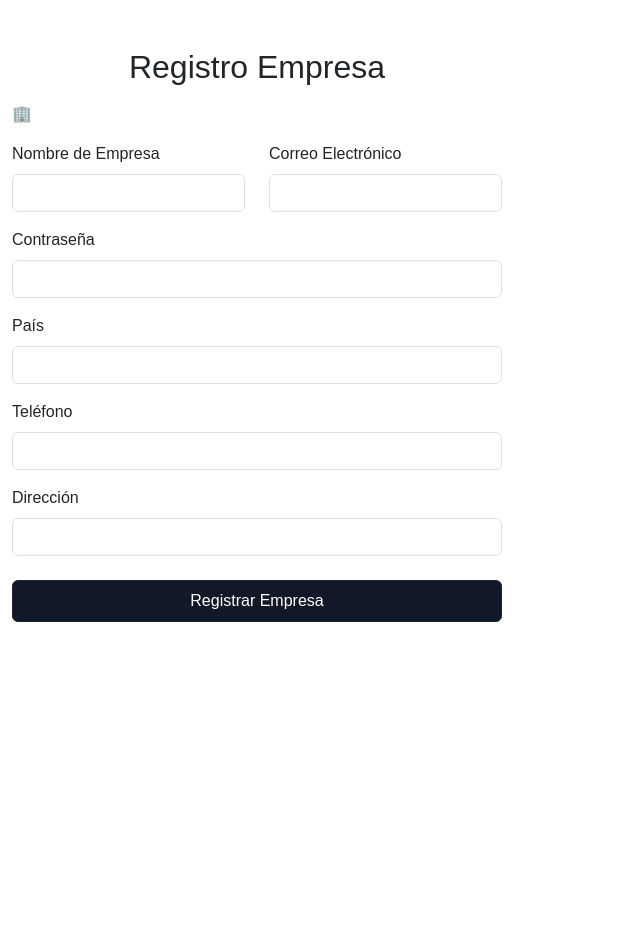
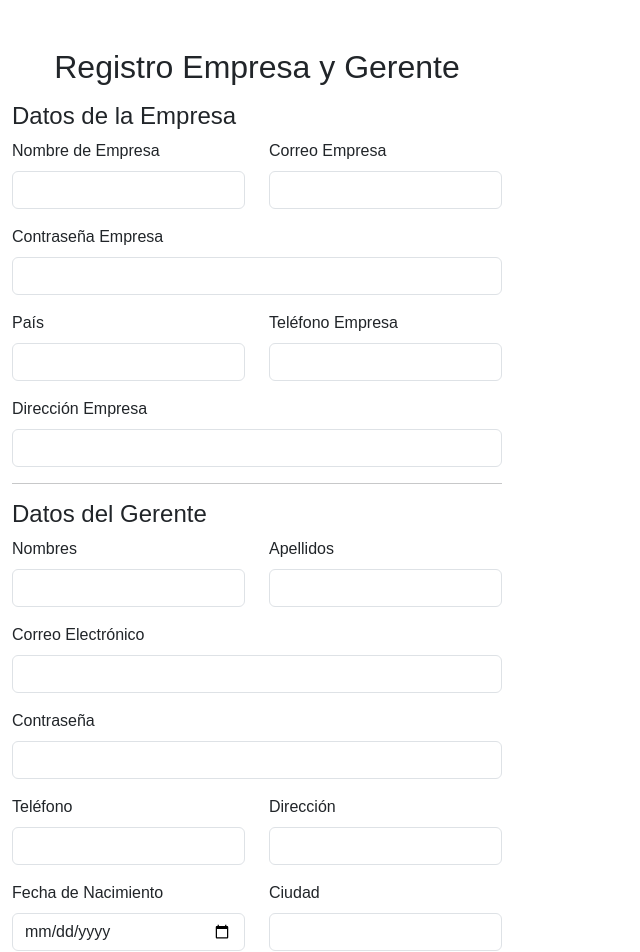
Before and after one commit to alexispasta/Front-end-react, a React (Vite) app: page /registrar-empresa in a window 1280 px wide. Shown: the top 952 px of the page, without its empty margins (0-640 px from the left). Before the commit the page ends 800 px from the top, so only its background shows below. Built offline with nearby package versions, Linux system fonts and the light colour scheme.

Commit message:
19 commit

```diff
--- a/src/components/MenuOpciones.jsx
+++ b/src/components/MenuOpciones.jsx
@@ -7,7 +7,8 @@ const MenuOpciones = ({ onSeleccionar }) => {
     { id: 'asistencia', texto: 'Gestión de asistencia' },
     { id: 'reportes', texto: 'Gestión de reportes' },
     { id: 'nomina', texto: 'Gestión de nómina' },
-    { id: 'permisos', texto: 'Gestión de permisos' }
+    { id: 'permisos', texto: 'Gestión de permisos' },
+    { id: 'registrarPersona', texto: 'Registrar usuario' }
   ];
 
   return (
--- a/src/components/MenuOpcionesGerente.jsx
+++ b/src/components/MenuOpcionesGerente.jsx
@@ -9,6 +9,7 @@ const MenuOpcionesGerente = ({ onSeleccionar }) => {
     { id: 'informes', texto: 'Gestión de informes' },
     { id: 'permisos', texto: 'Gestión de permisos' },
     { id: 'sistema', texto: 'Configuración del sistema' },
+    { id: 'registrarPersona', texto: 'Registrar usuario' },
   ];
 
   return (
--- /dev/null
+++ b/src/components/RegistrarPersona.jsx
@@ -0,0 +1,111 @@
+import React, { useState } from 'react';
+
+const RegistrarPersona = ({ onVolver }) => {
+  const [mensaje, setMensaje] = useState('');
+
+  const handleSubmit = async (e) => {
+    e.preventDefault();
+    setMensaje('');
+
+    const formData = new FormData(e.target);
+    const persona = Object.fromEntries(formData.entries());
+
+    try {
+      const res = await fetch("http://localhost:3000/api/personas", {
+        method: "POST",
+        headers: { "Content-Type": "application/json" },
+        body: JSON.stringify(persona),
+      });
+
+      if (!res.ok) throw new Error("Error al registrar persona");
+
+      setMensaje("✅ Persona registrada correctamente");
+      e.target.reset(); // limpia el formulario
+    } catch (error) {
+      setMensaje(`❌ ${error.message}`);
+    }
+  };
+
+  return (
+    <div className="section-content mt-4">
+      <section className="p-4 bg-light rounded shadow-sm">
+        <h2 className="mb-4">Registrar Persona</h2>
+
+        {mensaje && (
+          <div className="alert alert-info text-center" role="alert">
+            {mensaje}
+          </div>
+        )}
+
+        <form onSubmit={handleSubmit}>
+          <div className="row mb-3">
+            <div className="col">
+              <label htmlFor="nombre" className="form-label">Nombres</label>
+              <input type="text" className="form-control" id="nombre" name="nombre" required />
+            </div>
+            <div className="col">
+              <label htmlFor="apellido" className="form-label">Apellidos</label>
+              <input type="text" className="form-control" id="apellido" name="apellido" required />
+            </div>
+          </div>
+
+          <div className="mb-3">
+            <label htmlFor="email" className="form-label">Correo Electrónico</label>
+            <input type="email" className="form-control" id="email" name="email" required />
+          </div>
+
+          <div className="mb-3">
+            <label htmlFor="password" className="form-label">Contraseña</label>
+            <input type="password" className="form-control" id="password" name="password" required />
+          </div>
+
+          <div className="mb-3">
+            <label htmlFor="telefono" className="form-label">Teléfono</label>
+            <input type="tel" className="form-control" id="telefono" name="telefono" required />
+          </div>
+
+          <div className="mb-3">
+            <label htmlFor="direccion" className="form-label">Dirección</label>
+            <input type="text" className="form-control" id="direccion" name="direccion" required />
+          </div>
+
+          <div className="row mb-3">
+            <div className="col">
+              <label htmlFor="codigo" className="form-label">Código de empresa</label>
+              <input type="text" className="form-control" id="codigo" name="codigo" required />
+            </div>
+            <div className="col">
+              <label htmlFor="rol" className="form-label">Rol de Empresa</label>
+              <select className="form-select" id="rol" name="rol" required>
+                <option value="">Seleccione un rol</option>
+                <option value="empleado">Empleado</option>
+                <option value="rrhh">RRHH</option>
+                <option value="gerente">Gerente</option>
+                <option value="supervisor">Supervisor</option>
+              </select>
+            </div>
+          </div>
+
+          <div className="row mb-3">
+            <div className="col">
+              <label htmlFor="fecha" className="form-label">Fecha de Nacimiento</label>
+              <input type="date" className="form-control" id="fecha" name="fecha" required />
+            </div>
+            <div className="col">
+              <label htmlFor="ciudad" className="form-label">Ciudad</label>
+              <input type="text" className="form-control" id="ciudad" name="ciudad" required />
+            </div>
+          </div>
+
+          <button type="submit" className="btn btn-dark w-100 mb-3">Registrar Persona</button>
+        </form>
+
+        <button className="btn btn-secondary w-100" onClick={onVolver}>
+          ← Volver al Menú
+        </button>
+      </section>
+    </div>
+  );
+};
+
+export default RegistrarPersona;
--- a/src/pages/Gerente/Pagina_Inicio_Gerente.jsx
+++ b/src/pages/Gerente/Pagina_Inicio_Gerente.jsx
@@ -8,6 +8,8 @@ import GestionNomina from '../../components/GestionNomina';
 import GestionPermisos from '../../components/GestionPermisos';
 import GestionInformes from '../../components/GestionInformes';
 import ConfiguracionSistema from '../../components/ConfiguracionSistema';
+import RegistrarPersona from '../../components/RegistrarPersona';
+
 
 const Pagina_Inicio_Gerente = () => {
   const [opcionSeleccionada, setOpcionSeleccionada] = useState(null);
@@ -77,9 +79,12 @@ const Pagina_Inicio_Gerente = () => {
     return <GestionPermisos onVolver={() => setOpcionSeleccionada(null)} />;
   case 'sistema':
     return <ConfiguracionSistema onVolver={() => setOpcionSeleccionada(null)} />;
+  case 'registrarPersona':
+    return <RegistrarPersona onVolver={() => setOpcionSeleccionada(null)} />; // ✅ mover antes del default
   default:
     return <MenuOpcionesGerente onSeleccionar={setOpcionSeleccionada} />;
 }
+
   };
 
   return (
--- a/src/pages/RegistrarEmpresa.jsx
+++ b/src/pages/RegistrarEmpresa.jsx
@@ -1,39 +1,61 @@
-import React, { useState } from 'react';
+import React from 'react';
 import { useNavigate } from 'react-router-dom';
 
 const RegistrarEmpresa = () => {
   const navigate = useNavigate();
-  const [form, setForm] = useState({
-    nombre: '',
-    correo: '',
-    pais: '',
-    telefono: '',
-    direccion: '',
-    password: '' // 🔹 Nueva contraseña
-  });
-
-  // ✅ Manejar cambios
-  const handleChange = (e) => {
-    setForm({
-      ...form,
-      [e.target.id]: e.target.value
-    });
-  };
 
   const handleSubmit = async (e) => {
     e.preventDefault();
 
+    const formData = new FormData(e.target);
+    const data = Object.fromEntries(formData.entries());
+
     try {
-      const response = await fetch("http://localhost:3000/api/empresas", {
+      // 1️⃣ Registrar la empresa
+      const empresaData = {
+        nombre: data.nombreEmpresa,
+        correo: data.correoEmpresa,
+        password: data.passwordEmpresa,
+        pais: data.pais,
+        telefono: data.telefonoEmpresa,
+        direccion: data.direccionEmpresa
+      };
+
+      const resEmpresa = await fetch("http://localhost:3000/api/empresas", {
         method: "POST",
         headers: { "Content-Type": "application/json" },
-        body: JSON.stringify(form)
+        body: JSON.stringify(empresaData),
       });
 
-      if (!response.ok) throw new Error("Error al registrar empresa");
+      if (!resEmpresa.ok) throw new Error("Error al registrar empresa");
 
-      alert("Empresa registrada correctamente. Usuario gerente creado.");
+      const empresa = await resEmpresa.json();
+
+      // 2️⃣ Registrar la persona gerente
+      const personaData = {
+        nombre: data.nombrePersona,
+        apellido: data.apellido,
+        email: data.email,
+        password: data.passwordPersona,
+        telefono: data.telefonoPersona,
+        direccion: data.direccionPersona,
+        codigo: empresa.codigo || data.codigo, // si tu API retorna código de empresa
+        rol: "gerente",
+        fecha: data.fecha,
+        ciudad: data.ciudad
+      };
+
+      const resPersona = await fetch("http://localhost:3000/api/personas", {
+        method: "POST",
+        headers: { "Content-Type": "application/json" },
+        body: JSON.stringify(personaData),
+      });
+
+      if (!resPersona.ok) throw new Error("Error al registrar persona gerente");
+
+      alert("✅ Empresa y gerente registrados correctamente");
       navigate("/login");
+
     } catch (error) {
       alert(error.message);
     }
@@ -42,41 +64,87 @@ const RegistrarEmpresa = () => {
   return (
     <div className="container mt-5">
       <div className="container-form">
-        <h2 className="text-center">Registro Empresa</h2>
-        <div className="profile-pic mb-3">🏢</div>
+        <h2 className="text-center">Registro Empresa y Gerente</h2>
         <form onSubmit={handleSubmit}>
+          <h4 className="mt-3 mb-2">Datos de la Empresa</h4>
           <div className="row mb-3">
             <div className="col">
-              <label htmlFor="nombre" className="form-label">Nombre de Empresa</label>
-              <input type="text" className="form-control" id="nombre" value={form.nombre} onChange={handleChange} required />
+              <label className="form-label">Nombre de Empresa</label>
+              <input type="text" className="form-control" name="nombreEmpresa" required />
             </div>
             <div className="col">
-              <label htmlFor="correo" className="form-label">Correo Electrónico</label>
-              <input type="email" className="form-control" id="correo" value={form.correo} onChange={handleChange} required />
+              <label className="form-label">Correo Empresa</label>
+              <input type="email" className="form-control" name="correoEmpresa" required />
             </div>
           </div>
 
           <div className="mb-3">
-            <label htmlFor="password" className="form-label">Contraseña</label>
-            <input type="password" className="form-control" id="password" value={form.password} onChange={handleChange} required />
+            <label className="form-label">Contraseña Empresa</label>
+            <input type="password" className="form-control" name="passwordEmpresa" required />
+          </div>
+
+          <div className="row mb-3">
+            <div className="col">
+              <label className="form-label">País</label>
+              <input type="text" className="form-control" name="pais" required />
+            </div>
+            <div className="col">
+              <label className="form-label">Teléfono Empresa</label>
+              <input type="tel" className="form-control" name="telefonoEmpresa" required />
+            </div>
           </div>
 
           <div className="mb-3">
-            <label htmlFor="pais" className="form-label">País</label>
-            <input type="text" className="form-control" id="pais" value={form.pais} onChange={handleChange} required />
+            <label className="form-label">Dirección Empresa</label>
+            <input type="text" className="form-control" name="direccionEmpresa" required />
+          </div>
+
+          <hr />
+          <h4 className="mt-3 mb-2">Datos del Gerente</h4>
+          <div className="row mb-3">
+            <div className="col">
+              <label className="form-label">Nombres</label>
+              <input type="text" className="form-control" name="nombrePersona" required />
+            </div>
+            <div className="col">
+              <label className="form-label">Apellidos</label>
+              <input type="text" className="form-control" name="apellido" required />
+            </div>
           </div>
 
           <div className="mb-3">
-            <label htmlFor="telefono" className="form-label">Teléfono</label>
-            <input type="tel" className="form-control" id="telefono" value={form.telefono} onChange={handleChange} required />
+            <label className="form-label">Correo Electrónico</label>
+            <input type="email" className="form-control" name="email" required />
           </div>
 
           <div className="mb-3">
-            <label htmlFor="direccion" className="form-label">Dirección</label>
-            <input type="text" className="form-control" id="direccion" value={form.direccion} onChange={handleChange} required />
+            <label className="form-label">Contraseña</label>
+            <input type="password" className="form-control" name="passwordPersona" required />
           </div>
 
-          <button type="submit" className="btn btn-dark w-100">Registrar Empresa</button>
+          <div className="row mb-3">
+            <div className="col">
+              <label className="form-label">Teléfono</label>
+              <input type="tel" className="form-control" name="telefonoPersona" required />
+            </div>
+            <div className="col">
+              <label className="form-label">Dirección</label>
+              <input type="text" className="form-control" name="direccionPersona" required />
+            </div>
+          </div>
+
+          <div className="row mb-3">
+            <div className="col">
+              <label className="form-label">Fecha de Nacimiento</label>
+              <input type="date" className="form-control" name="fecha" required />
+            </div>
+            <div className="col">
+              <label className="form-label">Ciudad</label>
+              <input type="text" className="form-control" name="ciudad" required />
+            </div>
+          </div>
+
+          <button type="submit" className="btn btn-dark w-100">Registrar Empresa y Gerente</button>
         </form>
       </div>
     </div>
--- a/src/pages/RegistrarPersona.jsx
+++ b/src/pages/RegistrarPersona.jsx
@@ -1,11 +1,11 @@
-import React from 'react';
-import { useNavigate } from 'react-router-dom';
+import React, { useState } from 'react';
 
 const RegistrarPersona = () => {
-  const navigate = useNavigate();
+  const [mensaje, setMensaje] = useState('');
 
   const handleSubmit = async (e) => {
     e.preventDefault();
+    setMensaje('');
 
     const formData = new FormData(e.target);
     const persona = Object.fromEntries(formData.entries());
@@ -19,55 +19,54 @@ const RegistrarPersona = () => {
 
       if (!res.ok) throw new Error("Error al registrar persona");
 
-      alert("Persona registrada correctamente");
-      navigate("/login");
+      setMensaje("✅ Persona registrada correctamente");
+      e.target.reset(); // limpia el formulario
     } catch (error) {
-      alert("Error al registrar persona");
+      setMensaje(`❌ ${error.message}`);
     }
   };
 
   return (
-    <div className="container mt-5">
-      <div className="container-form">
-        <h2 className="text-center">Registro Persona</h2>
-        <div className="profile-pic mb-3">👤</div>
+    <div className="container mt-4">
+      <h4 className="text-center mb-3">Registrar Persona</h4>
+      {mensaje && <div className="alert alert-info text-center">{mensaje}</div>}
 
       <form onSubmit={handleSubmit}>
         <div className="row mb-3">
           <div className="col">
             <label htmlFor="nombre" className="form-label">Nombres</label>
-              <input type="text" className="form-control" id="nombre" name="nombre" placeholder="Ingrese su nombre" required />
+            <input type="text" className="form-control" id="nombre" name="nombre" required />
           </div>
           <div className="col">
             <label htmlFor="apellido" className="form-label">Apellidos</label>
-              <input type="text" className="form-control" id="apellido" name="apellido" placeholder="Ingrese su apellido" required />
+            <input type="text" className="form-control" id="apellido" name="apellido" required />
           </div>
         </div>
 
         <div className="mb-3">
           <label htmlFor="email" className="form-label">Correo Electrónico</label>
-            <input type="email" className="form-control" id="email" name="email" placeholder="correo@ejemplo.com" required />
+          <input type="email" className="form-control" id="email" name="email" required />
         </div>
 
         <div className="mb-3">
           <label htmlFor="password" className="form-label">Contraseña</label>
-            <input type="password" className="form-control" id="password" name="password" placeholder="Ingrese su contraseña" required />
+          <input type="password" className="form-control" id="password" name="password" required />
         </div>
 
         <div className="mb-3">
           <label htmlFor="telefono" className="form-label">Teléfono</label>
-            <input type="tel" className="form-control" id="telefono" name="telefono" placeholder="Ingrese su teléfono" required />
+          <input type="tel" className="form-control" id="telefono" name="telefono" required />
         </div>
 
         <div className="mb-3">
           <label htmlFor="direccion" className="form-label">Dirección</label>
-            <input type="text" className="form-control" id="direccion" name="direccion" placeholder="Ingrese su dirección" required />
+          <input type="text" className="form-control" id="direccion" name="direccion" required />
         </div>
 
         <div className="row mb-3">
           <div className="col">
             <label htmlFor="codigo" className="form-label">Código de empresa</label>
-              <input type="text" className="form-control" id="codigo" name="codigo" placeholder="Ingrese código" />
+            <input type="text" className="form-control" id="codigo" name="codigo" required />
           </div>
           <div className="col">
             <label htmlFor="rol" className="form-label">Rol de Empresa</label>
@@ -88,13 +87,12 @@ const RegistrarPersona = () => {
           </div>
           <div className="col">
             <label htmlFor="ciudad" className="form-label">Ciudad</label>
-              <input type="text" className="form-control" id="ciudad" name="ciudad" placeholder="Ingrese su ciudad" required />
+            <input type="text" className="form-control" id="ciudad" name="ciudad" required />
           </div>
         </div>
 
-          <button type="submit" className="btn btn-dark w-100">Guardar Cambios</button>
+        <button type="submit" className="btn btn-dark w-100">Registrar Persona</button>
       </form>
-      </div>
     </div>
   );
 };
--- a/src/pages/Rrhh/Pagina_Inicio.jsx
+++ b/src/pages/Rrhh/Pagina_Inicio.jsx
@@ -7,6 +7,7 @@ import GestionAsistencia from '../../components/GestionAsistencia';
 import GestionReportes from '../../components/GestionReportes';
 import GestionNomina from '../../components/GestionNomina';
 import GestionPermisos from '../../components/GestionPermisos';
+import RegistrarPersona from '../../components/RegistrarPersona';
 
 const Pagina_Inicio = () => {
   const [opcionSeleccionada, setOpcionSeleccionada] = useState(null);
@@ -36,6 +37,8 @@ const Pagina_Inicio = () => {
         return <GestionNomina onVolver={() => setOpcionSeleccionada(null)}/>;
       case 'permisos':
         return <GestionPermisos onVolver={() => setOpcionSeleccionada(null)}/>;
+        case 'registrarPersona':
+    return <RegistrarPersona onVolver={() => setOpcionSeleccionada(null)} />;
       default:
         return <MenuOpciones onSeleccionar={setOpcionSeleccionada} />;
     }
```
Also changed, not shown: src/pages/Login.jsx (+22 -15 lines). Lines whose indentation alone changed are shown as unchanged.
